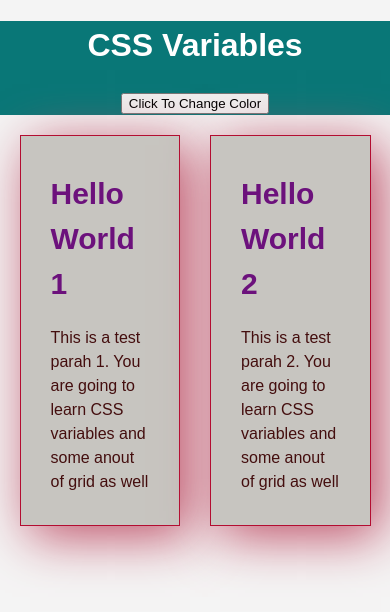
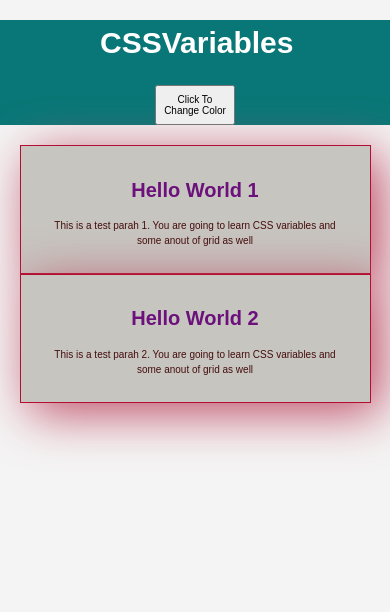
Before and after one commit to ShinuMathew/css3-features, a plain HTML site: page Media Query/index.htm in a window 390 px wide. Drawn offline with Linux system fonts and the light colour scheme.

Commit message:
Added media query

```diff
--- a/Media Query/index.htm
+++ b/Media Query/index.htm
@@ -10,8 +10,8 @@
     <title>Document</title>
 </head>
 <body>
-    <header id="main-header">
-        <h1>CSS Variables</h1>
+    <header id="main-header" class="grid">
+        <h1>CSS <br><span>Variables</span></h1>
         <button onclick="changeColor()">Click To Change Color</button>
     </header>
     <div class="container">
--- a/Media Query/style.css
+++ b/Media Query/style.css
@@ -24,9 +24,28 @@ body {
 }
 
 #main-header {
+    --header-font-size : 50px
+}
+
+#main-header {
     background-color: var(--header-bg-color);
     color: var(--header-text-color);
     text-align: center;
+}
+
+
+#main-header h1 {
+    font-size: var(--header-font-size);
+    display: flex;
+    width: 100px;
+}
+
+#main-header button {
+    font-size: 30px;
+    width: 300px;
+    height: 100px;
+    text-align: center;
+    margin-left: 150px;
 }
 
 .grid {
@@ -45,6 +64,8 @@ body {
     --box-shadow-h-offset : 10px;
     --box-shadow-v-offset : 10px;
     --box-shadow-blur : 50px;
+    --box-h1-font : 30px;
+    --box-p-font : 20px
 }
 
 .box {
@@ -67,3 +88,109 @@ body {
     color: var(--box-main-color);
     font-size: var(--box-font, 30px);   /* Fall back value if the variable doesnot exists */
 }
+
+.box p {
+    font-size: var(--box-p-font);
+}
+
+/* This means that untill the viewport width changes to < 1000, keep the following styles
+    - These styles are applied until viewport width is >= 1000px */
+@media screen and (min-width: 1000px) {
+    .box {
+        --box-font : 40px;
+        --box-p-font : 25px
+    }
+    #main-header {
+        padding-left: 150px;
+        padding-right: 150px;
+        --header-font-size : 50px
+    }
+}
+
+@media screen and (max-width: 1000px) {
+    .box {
+        --box-font : 30px;
+        --box-p-font : 20px
+    }
+    #main-header {
+        padding-left: 150px;
+        padding-right: 150px;
+        --header-font-size : 40px;
+    }
+
+    #main-header button {
+        font-size: 20px;
+        width: 200px;
+        height: 100px;
+        text-align: center;
+        margin-left: 100px;
+    }
+}
+
+/* This means that untill the viewport width changes to > 800, keep the following styles
+    - These styles are applied until viewport width is <= 800px */
+@media screen and (max-width: 800px) {
+    .box {
+        --box-font : 20px;
+        --box-p-font : 10px
+    }
+    #main-header {
+        padding-left: 100px;
+        padding-right: 100px;
+        --header-font-size : 30px
+    }
+
+    #main-header button {
+        font-size: 10px;
+        width: 100px;
+        height: 60px;
+        text-align: center;
+        margin-left: 80px;
+    }
+}
+
+@media screen and (max-width: 500px) {
+
+    #main-header h1{
+        display: flex;
+        text-align: center;
+    }
+    .grid {
+        display: block;
+        align-items: center;
+        text-align: center;
+    }
+
+
+    #main-header button {
+        font-size: 10px;
+        width: 80px;
+        height: 40px;
+        text-align: center;
+        margin-left: 0;
+    }
+}
+
+@media screen and (max-width: 350px) {
+    .box {
+        --box-font : 10px;
+        --box-p-font : 7px
+    }
+    #main-header {
+        --header-font-size : 20px
+    }
+
+    #main-header h1 br {
+
+    }
+}
+
+@media screen and (max-width: 250px) {
+    .box {
+        --box-font : 8px;
+        --box-p-font : 5px
+    }
+    #main-header {
+        --header-font-size : 10px
+    }
+}
```
